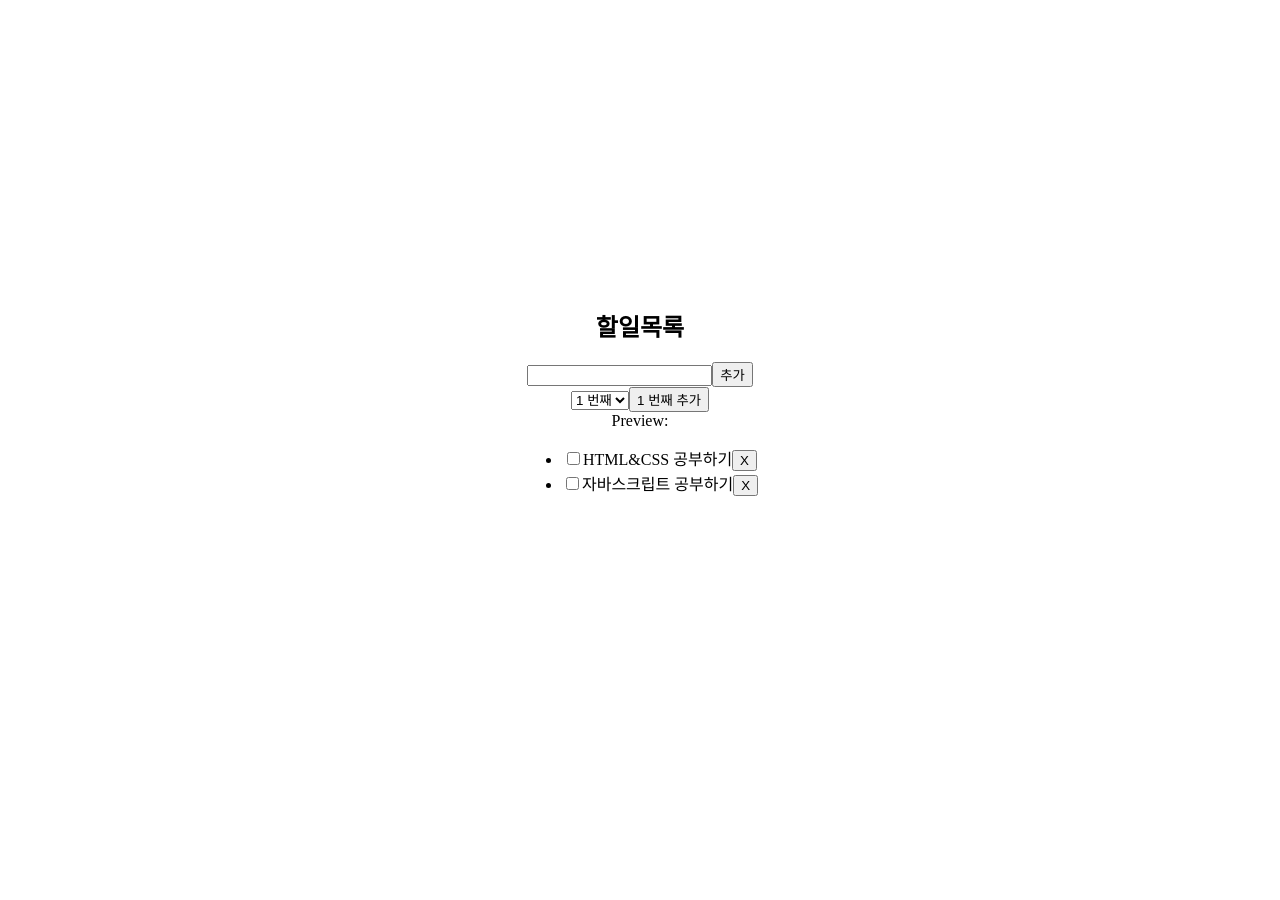
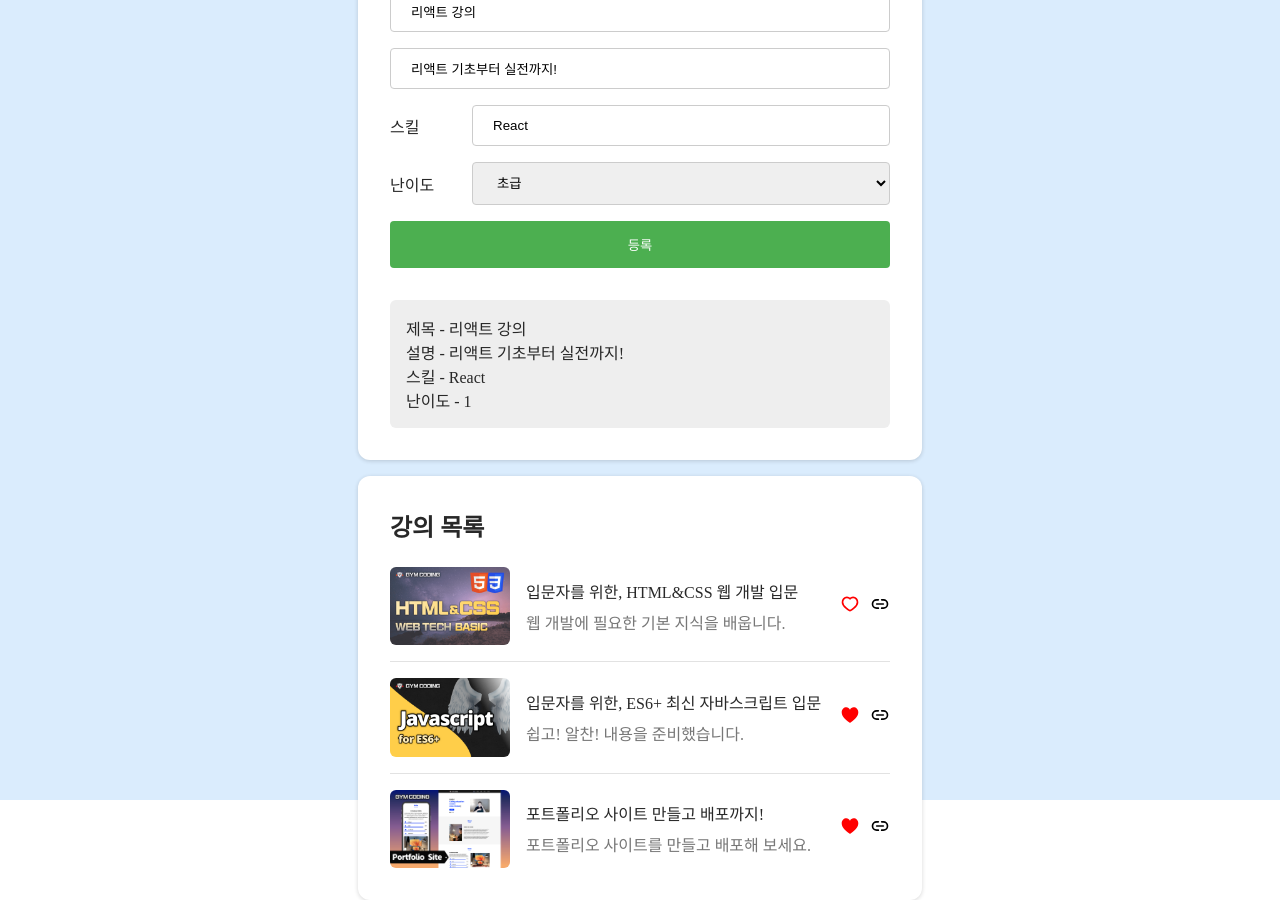
Before and after one commit to 2gyusung/learn-react, a React (Vite) app in the folder cra-react-app/learn-react/: page / in a window 1280 px wide. Before the commit the page ends 800 px from the top, so only its background shows below. Built offline with nearby package versions, Linux system fonts and the light colour scheme.

Commit message:
useState useimmer 적용

```diff
--- a/cra-react-app/learn-react/src/AppCourse.jsx
+++ b/cra-react-app/learn-react/src/AppCourse.jsx
@@ -1,9 +1,12 @@
 import './AppCourse.css'
 import CourseForm from './components/course/CourseForm';
-import CourseListCard from './components/course/CourseListCard'
+import CourseListCard from './components/course/CourseListCard';
+// import { useState } from 'react';
+import { useImmer } from 'use-immer';
+
 function App() {
 
-  const items = [
+  const [items, updateItems] = useImmer([
     {
       id: 0,
       title: '입문자를 위한, HTML&CSS 웹 개발 입문',
@@ -28,14 +31,31 @@ function App() {
       isFavorite: true,
       link: 'https://inf.run/YkAN'
     }
-  ]
+  ]);
 
-  // const favoriteItems = items.filter(item => item.isFavorite);
+  const handleFavoriteChange = (id, isFavorite) => {
+    updateItems(draft => {
+      const targetItem = draft.find(item => item.id === id);
+      targetItem.isFavorite = isFavorite;
+    })
+    // const newItems = items.map(item => {
+    //   if (item.id === id) {
+    //     return {
+    //       ...item,
+    //       isFavorite
+    //     }
+    //   }
+    //   return item
+    // });
+    // setItems(newItems);
+  }
+
+  const favoriteItems = items.filter(item => item.isFavorite);
   return (
     <>
       <main style={{flexDirection: 'column', gap: '1rem'}}>
         <CourseForm />
-        <CourseListCard title="강의 목록" items={items} />
+        <CourseListCard title="강의 목록" items={items} onFavorite={handleFavoriteChange} />
         {/* <CourseListCard title="관심 강의" items={favoriteItems} /> */}
       </main>
     </>
--- a/cra-react-app/learn-react/src/components/course/CourseItem.jsx
+++ b/cra-react-app/learn-react/src/components/course/CourseItem.jsx
@@ -1,41 +1,7 @@
-// if문
-// function HeartIconBtn({ isFavorite = false }) {
-//   if (isFavorite) {
-//     return (
-//       <button className="btn">
-//         <img className="btn__img" src="/img/heart-fill-icon.svg" />
-//       </button>
-//     )
-//   }
-//   return (
-//     <button className="btn">
-//       <img className="btn__img" src="/img/heart-icon.svg" />
-//     </button>
-//   )
-// }
-
-
-// null 반환 실습
-// function HeartIconBtn({ isFavorite = false }) {
-//   if (isFavorite) {
-//     return (
-//       <button className="btn">
-//         <img className="btn__img" src="/img/heart-fill-icon.svg" />
-//       </button>
-//     )
-//   }
-//   return (
-//     <button className="btn">
-//       <img className="btn__img" src="/img/heart-icon.svg" />
-//     </button>
-//   )
-// }
-
-
 function HeartIconBtn({ onClick, isFavorite = false }) {
 
   return (
-    <button className="btn" onClick={onClick}>
+    <button className="btn" onClick={(e) => onClick(e)}>
       <img className="btn__img" src={isFavorite ? '/img/heart-fill-icon.svg' : '/img/heart-icon.svg'} />
     </button>
   )
@@ -49,16 +15,14 @@ function LinkIconBtn({ link }) {
   )
 }
 
-export default function CourseItem({ title, description, thumbnail, isFavorite, link }) {
+export default function CourseItem({ id, onFavorite, title, description, thumbnail, isFavorite, link }) {
   function handleFavorite(e) {
     e.stopPropagation();
-    alert(isFavorite ? '좋아요' : '모르겠어요.');
+    onFavorite(id, !isFavorite)
   }
-    function handleItemClick(e) {
-        e.stopPropagation();
-        alert('item click~!');
-        open(link, '_blank');
-     }
+  function handleItemClick() {
+    open(link, '_blank');
+  }
   return (
     <article className="course" onClick={handleItemClick}>
       <img className="course__img" src={thumbnail} alt="강의 이미지" />
--- a/cra-react-app/learn-react/src/components/course/CourseListCard.jsx
+++ b/cra-react-app/learn-react/src/components/course/CourseListCard.jsx
@@ -2,7 +2,7 @@ import { Fragment } from 'react';
 import Card from '../Card';
 import CourseItem from './CourseItem'
 
-function CourseListCard({ title, items }) {
+function CourseListCard({ title, items, onFavorite }) {
 
   const lastIndex = items.length - 1;
 
@@ -11,7 +11,7 @@ function CourseListCard({ title, items }) {
       <div className='courses'>
         {items.map((item, index) => (
           <Fragment key={item.id}>
-            <CourseItem {...item} />
+            <CourseItem {...item} onFavorite={onFavorite} />
             {index !== lastIndex && <hr className="divider" />}
           </Fragment>
         ))}
--- a/cra-react-app/learn-react/src/main.jsx
+++ b/cra-react-app/learn-react/src/main.jsx
@@ -1,7 +1,7 @@
 import React from 'react'
 import ReactDOM from 'react-dom/client'
 // -import AppCounter from './AppCounter.jsx'
-import App from './AppTodo.jsx'
+import App from './AppCourse.jsx'
 import './index.css'
 
 ReactDOM.createRoot(document.getElementById('root')).render(
```
